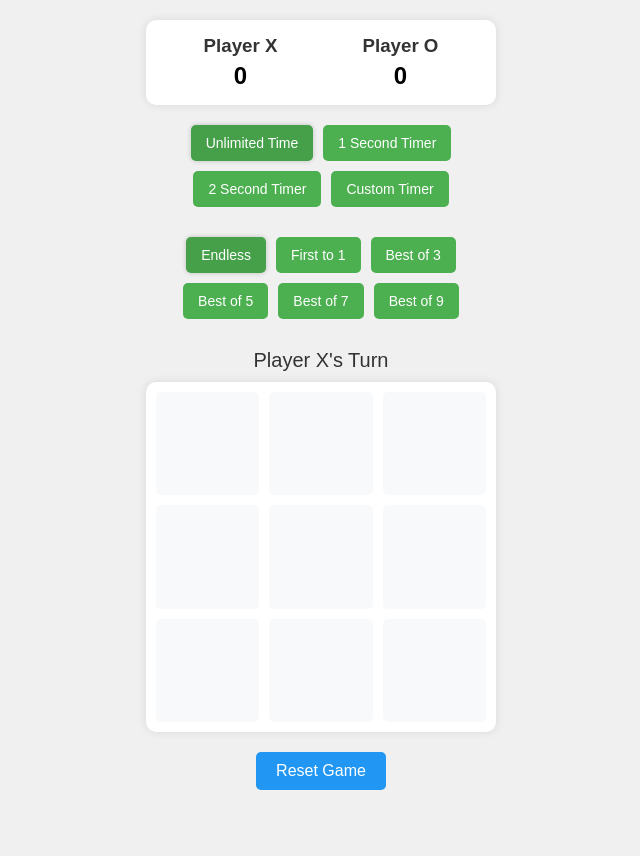
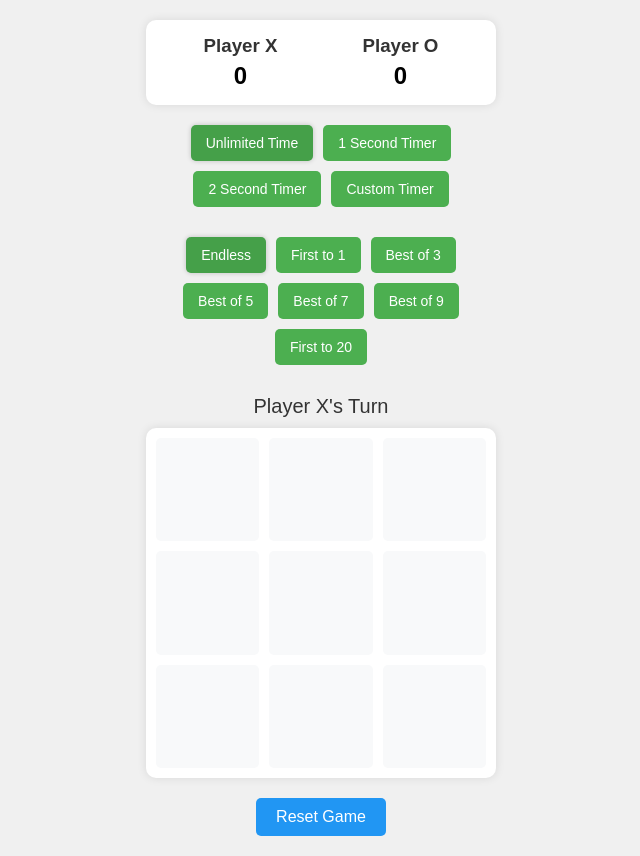
Before and after one commit to edwardsjhk/tictacsnake, a plain HTML site: page index.html in a window 1280 px wide. Shown: the whole page, without its empty margins (319-959 px from the left). Before the commit the page ends 810 px from the top, so only its background shows below. Drawn offline with Linux system fonts and the light colour scheme.

Commit message:
Update index.html
Added first to 20 option

```diff
--- a/index.html
+++ b/index.html
@@ -247,6 +247,7 @@
     <button class="mode-btn" onclick="setGameMode('best-of-5', event)">Best of 5</button>
     <button class="mode-btn" onclick="setGameMode('best-of-7', event)">Best of 7</button>
     <button class="mode-btn" onclick="setGameMode('best-of-9', event)">Best of 9</button>
+    <button class="mode-btn" onclick="setGameMode('first-to-20', event)">First to 20</button>
   </div>
 
   <div class="game-status">Player X's Turn</div>
@@ -353,6 +354,7 @@
         case 'best-of-5': targetScore = 3; break;
         case 'best-of-7': targetScore = 4; break;
         case 'best-of-9': targetScore = 5; break;
+        case 'first-to-20': targetScore = 20; break;
         default: targetScore = Infinity;
       }
 
```
